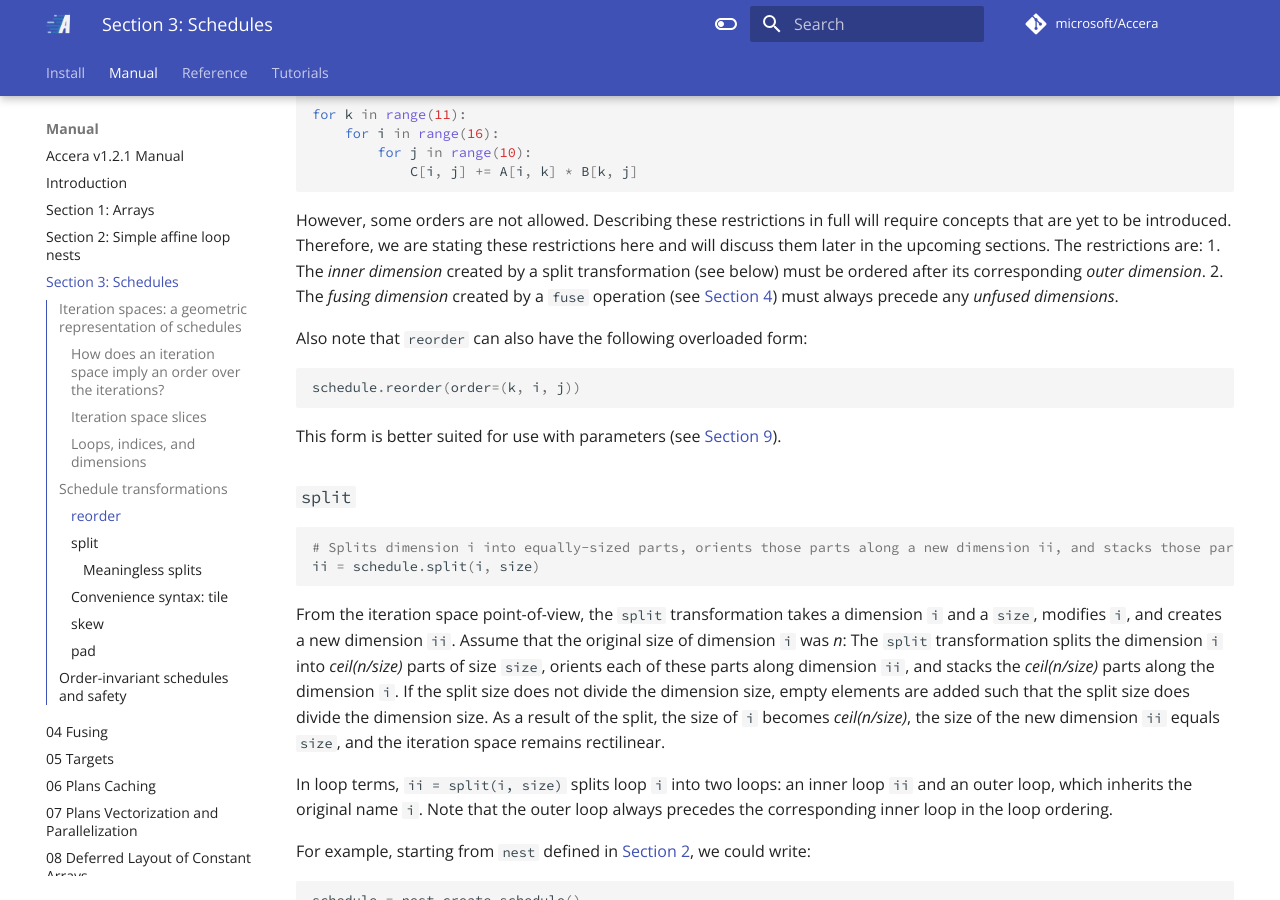
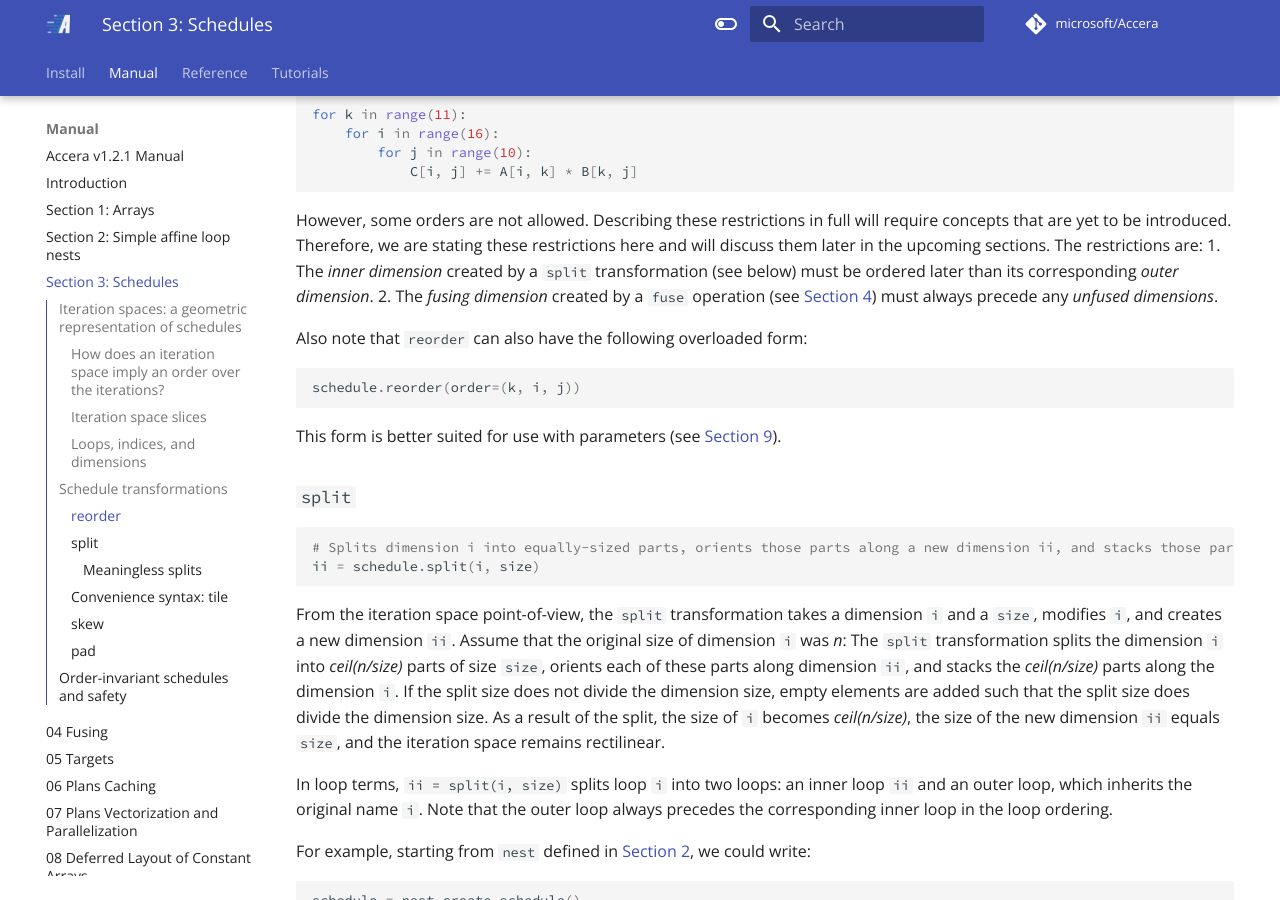
Before and after one commit to microsoft/Accera, an MkDocs documentation site: the page built from docs/Manual/03 Schedules.md, in a window 1280 px wide and 900 px high, scrolled down 2383 px. Built offline with MkDocs 1.6.1 and Material for MkDocs 9.7.7, drawn with Linux system fonts in a browser that asks for light colours; comment, search, counter and statistics services are not loaded.

Commit message:
reverted after with later than and added backticks

````diff
--- a/docs/Manual/03 Schedules.md
+++ b/docs/Manual/03 Schedules.md
@@ -64,7 +64,7 @@ for k in range(11):
 ```
 
 However, some orders are not allowed. Describing these restrictions in full will require concepts that are yet to be introduced. Therefore, we are stating these restrictions here and will discuss them later in the upcoming sections. The restrictions are:
-1. The *inner dimension* created by a split transformation (see below) must be ordered after its corresponding *outer dimension*.
+1. The *inner dimension* created by a `split` transformation (see below) must be ordered later than its corresponding *outer dimension*.
 2. The *fusing dimension* created by a `fuse` operation (see [Section 4](<04%20Fusing.md>)) must always precede any *unfused dimensions*.
 
 
````
